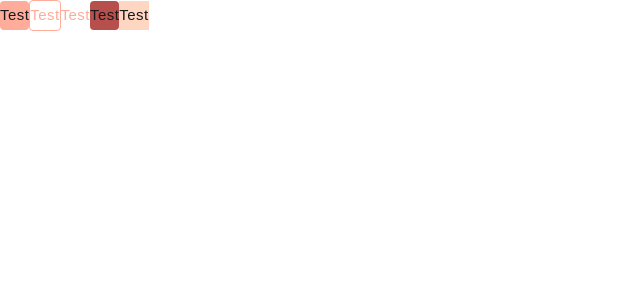
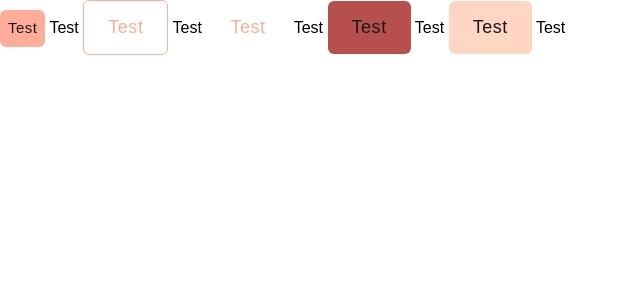
Before and after one commit to Assoghe/portfonextjs, a Next.js app: page / in a window 1280 px wide. Shown: the top 300 px of the page, without its empty margins (0-640 px from the left). Built offline with nearby package versions, Linux system fonts and the light colour scheme; a web font is replaced by a local one.

Commit message:
Button > Add styles

```diff
--- a/src/app/page.tsx
+++ b/src/app/page.tsx
@@ -4,8 +4,8 @@ import { Typography } from "./ui/design-system/typography/_typography"
 const Home = () => {
   return (
     <>
-    <Button variant="accent"> Test </Button>
-    <Button variant="outline"> Test </Button>
+    <Button variant="accent" size="small"> Test </Button>
+    <Button variant="outline" size="medium"> Test </Button>
     <Button variant="label"> Test </Button>
     <Button variant="action"> Test </Button>
     <Button variant="disabled"> Test </Button>
--- a/src/app/ui/design-system/button/button.tsx
+++ b/src/app/ui/design-system/button/button.tsx
@@ -27,41 +27,46 @@ export const Button = ({
 
     switch (variant) {
         case "accent":
-            variantStyles = "text-sm bg-primary hover:bg-neutral-50 text-neutral-950 rounded";
+            variantStyles = "text-base bg-primary hover:bg-neutral-50 text-neutral-950 rounded-md";
             break;
 
         case "outline":
-            variantStyles = "text-sm border border-primary text-primary hover:border border-neutral-50 text-neutral-50 rounded";
+            variantStyles = "text-base border border-primary text-primary hover:border border-neutral-50 text-neutral-50 rounded-md";
             break;
 
         case "label":
-            variantStyles = "text-sm text-primary hover:text-neutral-50";
+            variantStyles = "text-base text-primary hover:text-neutral-50 rounded-md";
             break;
 
         case "action":
-            variantStyles = "text-sm bg-primary-700 hover:bg-neutral-50 text-neutral-950 rounded";
+            variantStyles = "text-base bg-primary-700 hover:bg-neutral-50 text-neutral-950 rounded-md";
             break;
 
         case "disabled":
-            variantStyles = "text-sm bg-primary-300 text-neutral-950";
+            variantStyles = "text-base bg-primary-300 text-neutral-950 rounded-md";
             break;
 
         case "ico":
-            variantStyles = "";
+            if (iconTheme === "accent") {
+                variantStyles = "text-neutral-900";
+            }
+            if (iconTheme === "neutral") {
+                variantStyles = "text-neutral hover:text-primary";
+            }
             break;
     }
 
     switch (size) {
         case "small":
-            sizeStyles = "";
+            sizeStyles = "text-sm px-2 py-1 ";
             break;
 
         case "medium":
-            sizeStyles = "";
+            sizeStyles = "text-base px-6 py-3";
             break;
 
         case "large":
-            sizeStyles = "";
+            sizeStyles = "text-lg px-9 py-6";
             break;
     }
 
@@ -71,9 +76,10 @@ export const Button = ({
         <>
             <button
             type="button"
-            className={clsx(variantStyles, icoSize, "")}
+            className={clsx(variantStyles,sizeStyles, icoSize, "")}
             disabled = {disabled}
             > {children}</button>
+            {icon && variant === "ico" ? <></> : <>{children}</>}
         </>
     )
 }
```
